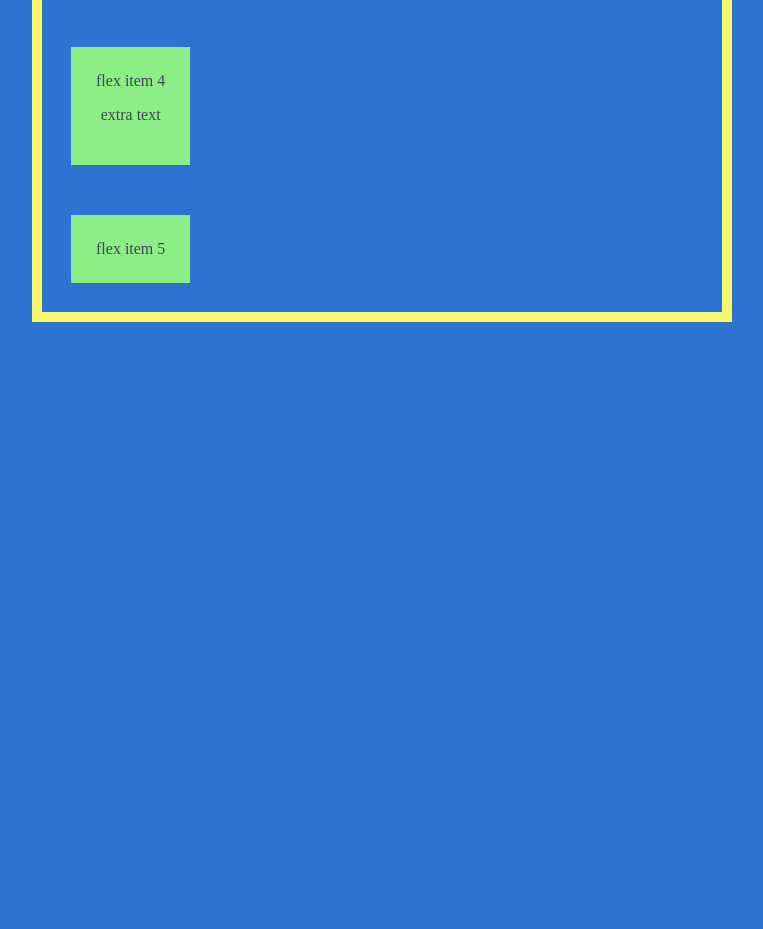
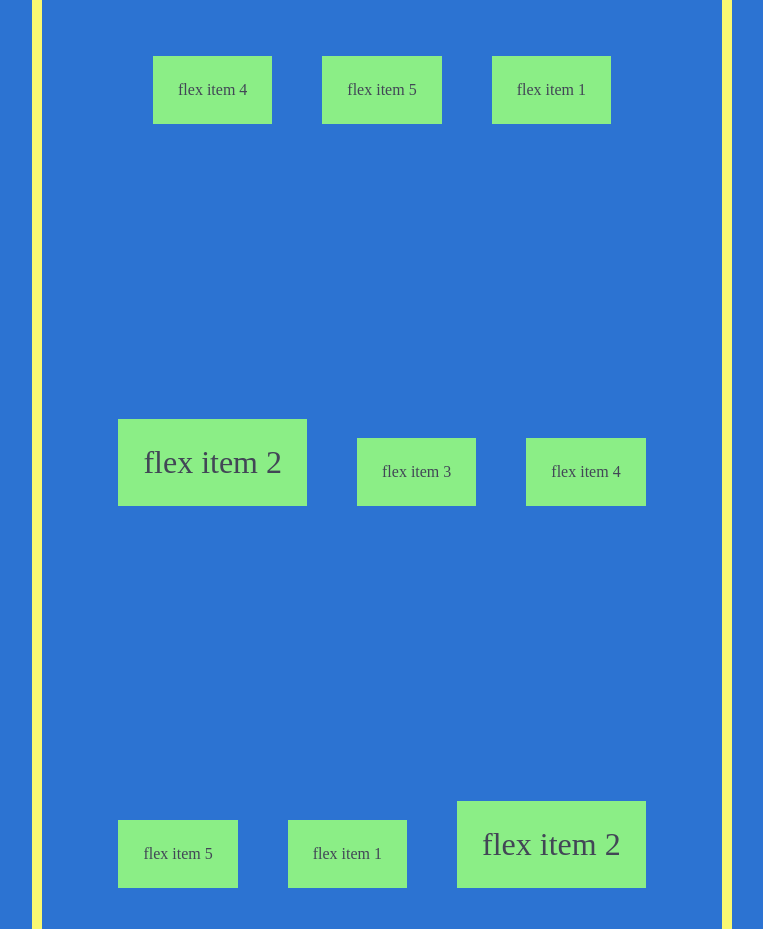
Before and after one commit to kysofi/Scrimba, a plain HTML site: page flexbox/index.html in a window 1280 px wide. Shown: the part 423-1352 px from the top of the page, without its empty margins (258-1021 px from the left). Before the commit the page ends 800 px from the top, so only its background shows below. Drawn offline with Linux system fonts and the light colour scheme.

Commit message:
flexbox: align-content

```diff
--- a/flexbox/index.html
+++ b/flexbox/index.html
@@ -4,14 +4,27 @@
   </head>
   <body>
     <h1>Understanding flexbox!</h1>
+
     <div class="flex-container">
       <div class="flex-item">flex item 1</div>
       <div class="flex-item big">flex item 2</div>
       <div class="flex-item">flex item 3</div>
-      <div class="flex-item">
-        flex item 4
-        <p>extra text</p>
-      </div>
+      <div class="flex-item">flex item 4</div>
+      <div class="flex-item">flex item 5</div>
+      <div class="flex-item">flex item 1</div>
+      <div class="flex-item big">flex item 2</div>
+      <div class="flex-item">flex item 3</div>
+      <div class="flex-item">flex item 4</div>
+      <div class="flex-item">flex item 5</div>
+      <div class="flex-item">flex item 1</div>
+      <div class="flex-item big">flex item 2</div>
+      <div class="flex-item">flex item 3</div>
+      <div class="flex-item">flex item 4</div>
+      <div class="flex-item">flex item 5</div>
+      <div class="flex-item">flex item 1</div>
+      <div class="flex-item big">flex item 2</div>
+      <div class="flex-item">flex item 3</div>
+      <div class="flex-item">flex item 4</div>
       <div class="flex-item">flex item 5</div>
     </div>
   </body>
--- a/flexbox/styles.css
+++ b/flexbox/styles.css
@@ -14,11 +14,16 @@ body {
     padding: .25em;
 
 
+    min-height: 300vh;
+
     display: flex;
     justify-content: center;
-    align-items: flex-start;
-    /* the default will be stretchs */
-    flex-direction: column;
+    /* align-items: baseline; */
+    /* align-content: flex-start; */
+    flex-wrap: wrap;
+    align-items: flex-end;
+    align-content: space-between;
+
 }
 
 .big {
```
